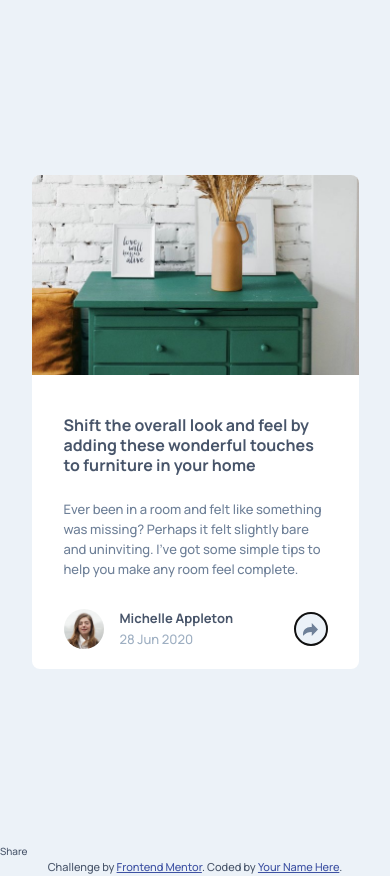
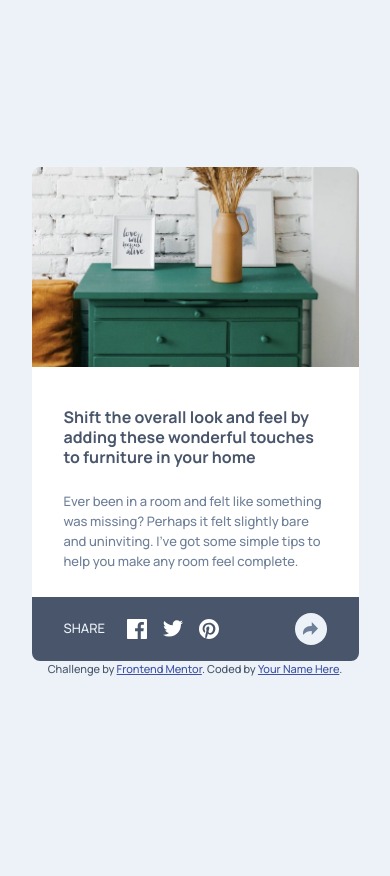
Before and after one commit to kikesoy/article-preview-component-master, a plain HTML site: page index.html in a window 390 px wide. Both pictures are taken after a click on the button 310 px from the left and 629 px from the top of the page. After the commit the page ends 844 px from the top, so only its background shows below. Drawn offline with Linux system fonts and the light colour scheme.

Commit message:
STYLE: Completados los estilos para la versión Mobile

```diff
--- a/index.html
+++ b/index.html
@@ -43,20 +43,48 @@
             <p class="text--light">28 Jun 2020</p>
           </div>
           <div class="share__block">
-            <button class="btn--icon">
+            <button class="btn--icon" onclick="toggleSharing()">
               <img src="./images/icon-share.svg" alt="">
             </button>
           </div>
         </footer>
       </section>
     </article>
+
+    <!-- SHARE STATE -->
+    <section id="share" class="share__container">
+      <div class="share__options">
+        <div class="share__text">
+          Share
+        </div>
+        <ul class="share__list list--horizontal">
+          <li class="list__item"><a href="" class="icon__social"><img src="./images/icon-facebook.svg" alt="" class="icon__img"></a></li>
+          <li class="list__item"><a href="" class="icon__social"><img src="./images/icon-twitter.svg" alt="" class="icon__img"></a></li>
+          <li class="list__item"><a href="" class="icon__social"><img src="./images/icon-pinterest.svg" alt="" class="icon__img"></a></li>
+        </ul>
+      </div>
+      <div class="share__block">
+        <button class="btn--icon" onclick="toggleSharing()">
+          <img src="./images/icon-share.svg" alt="">
+        </button>
+      </div>
+    </section>
   </div>
 
-  Share
+
 
   <div class="attribution">
     Challenge by <a href="https://www.frontendmentor.io?ref=challenge" target="_blank">Frontend Mentor</a>.
     Coded by <a href="#">Your Name Here</a>.
   </div>
+
+  <script>
+
+  function toggleSharing() {
+    var element = document.getElementById("share");
+    element.classList.toggle("active");
+  }
+
+  </script>
 </body>
 </html>
--- a/scss/style.scss
+++ b/scss/style.scss
@@ -23,6 +23,7 @@
  html {
   font-size: 62.5%;
   line-height: 62.5%;
+  height: 100%;
 }
 
  body {
@@ -444,6 +445,16 @@ p{
     color: $Grayish-Blue;
 }
 
+.list--horizontal{
+  display: flex;
+  flex-flow: row nowrap;
+  justify-content: flex-start;
+  align-items: center;
+  list-style: none;
+  padding: 0;
+  margin: 0;
+}
+
 .article{
     &__body{
         height:100%;
@@ -451,16 +462,17 @@ p{
         background: {
             color: $Light-Grayish-Blue;
         };
+        display: flex;
+        flex-flow: column nowrap;
+        justify-content: center;
+        align-items: center;
     }
 
     &__container{
         font-size: ( $spacer * 1.3);
-        height:100vh;
-        width: 100%;
-        display: flex;
-        flex-flow: column nowrap;
-        justify-content: center;
-        align-items: center;
+        width: 327px;
+        position: relative;
+
     }
 
     &__preview{
@@ -469,7 +481,7 @@ p{
         };
         overflow: hidden;
         border-radius: ( $spacer * 0.8 );
-        width: 327px;
+
     }
 
     &__image{
@@ -537,6 +549,55 @@ p{
     }
 }
 
-.share__block{
+.share{
+
+
+  &__block{
     flex: 0 0 32px;
+  }
+
+  &__container{
+    position: absolute;
+    overflow: hidden;
+    background: $Very-Dark-Grayish-Blue;
+    left: 0;
+    bottom: 0;
+    width: 0;
+    padding: 16px 0;
+    display: flex;
+    flex-flow: row nowrap;
+    justify-content: space-between;
+    align-items: center;
+    border-bottom-left-radius:  ( $spacer * 0.8 );
+    border-bottom-right-radius:  ( $spacer * 0.8 );
+    transition: all ease-out .25s;
+  }
+
+  &__options{
+    display: flex;
+    flex-flow: row nowrap;
+    justify-content: flex-start;
+    align-items: center;
+    line-height: 1;
+  }
+
+  &__text{
+    font-size: ( $spacer * 1.3 );
+    text-transform: uppercase;
+    color: $Light-Grayish-Blue;
+    margin-right: 22px;
+
+  }
+
+  &__list{
+
+    li{
+      margin-right: ( $spacer * 1.6 );
+    }
+  }
 }
+
+.active{
+  width: 100%;
+  padding: 16px 32px;
+}
```
Also changed, not shown: css/style.css, 1 other file.
